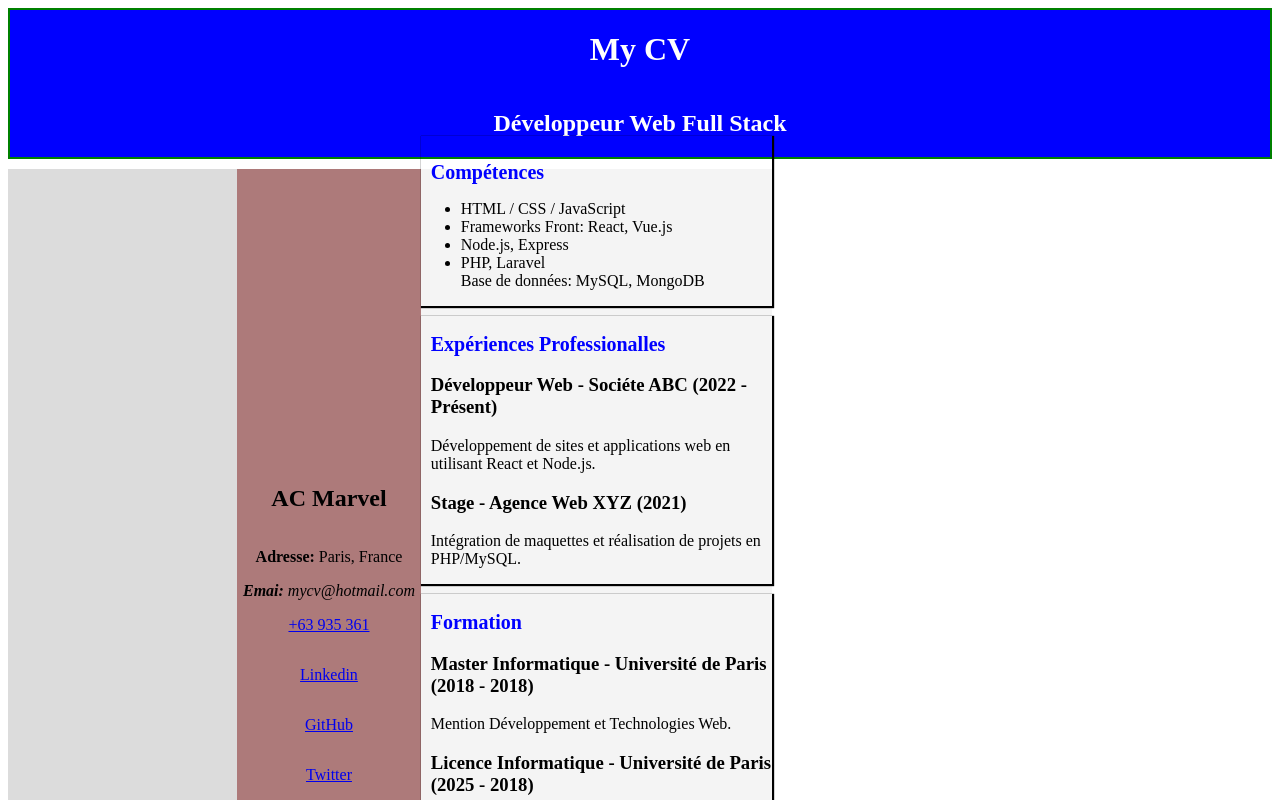
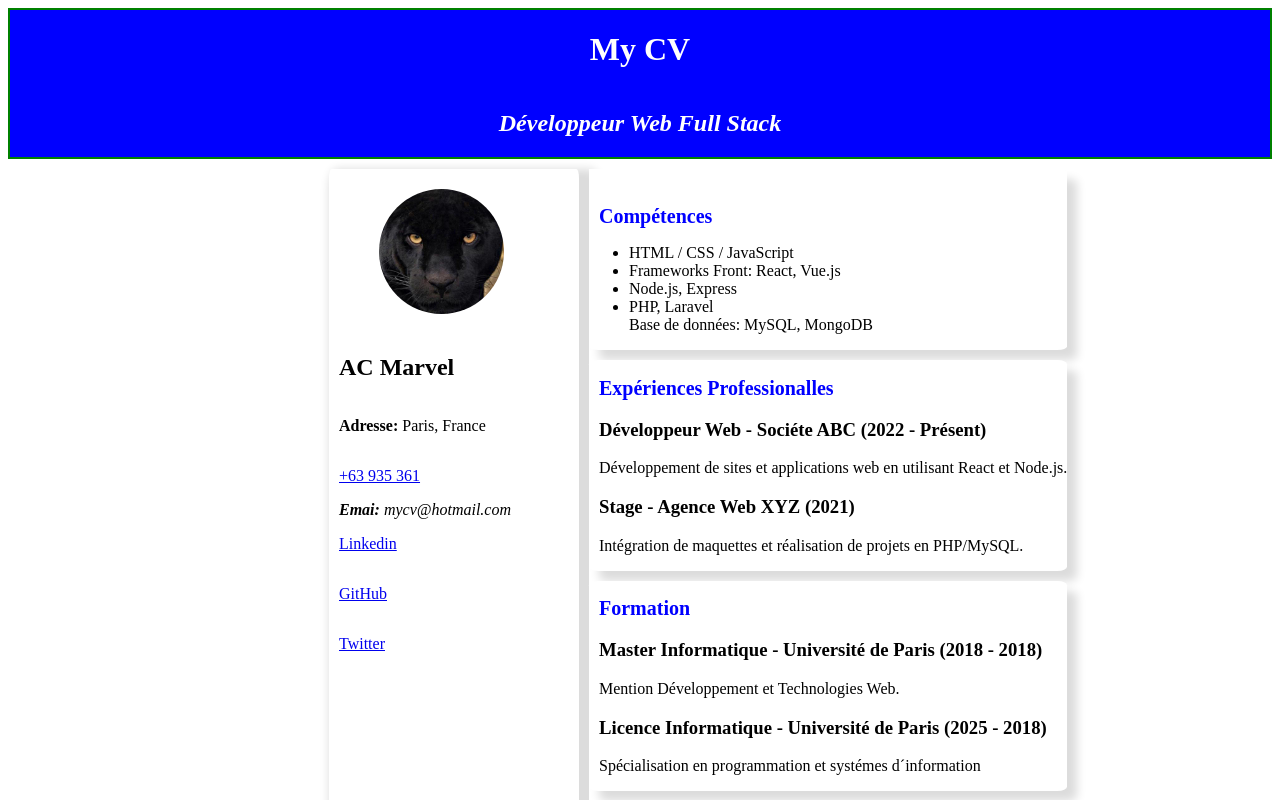
Before and after one commit to IanoIe/myCV, a plain HTML site: page index.html in a window 1280 px wide. Shown: the top 800 px of the page. Drawn offline with Linux system fonts and the light colour scheme.

Commit message:
dev index.html the end and the css to continue...

```diff
--- a/index.html
+++ b/index.html
@@ -9,19 +9,20 @@
 <body>
     <header>
         <h1>My CV</h1>
-        <h2>Développeur Web Full Stack</h2>
+        <h2><i>Développeur Web Full Stack</i></h2>
     </header>
 
     <main>
 
         <aside>
+            <img src="./images/logo.jpeg" alt="image">
             <h2>AC Marvel</h2>
             <p><b>Adresse: </b>Paris, France</p>
+            <p><a href="tel:+63935361">+63 935 361</a></p>
             <address><b>Emai:</b> mycv@hotmail.com</address>
-            <p><a href="tel:+63935361">+63 935 361</a></p>
-            <p><a href="https://www.w3.org/">Linkedin</a></p>
-            <p><a href="https://getbootstrap.com/docs/5.3/layout/breakpoints/">GitHub</a></p>
-            <p><a href="https://www.cmjornal.pt/">Twitter</a></p>
+            <p><a href="https://www.linkedin.com/login/fr?fromSignIn=true&trk=guest_homepage-basic_nav-header-signin">Linkedin</a></p>
+            <p><a href="https://github.com/">GitHub</a></p>
+            <p><a href="https://x.com/">Twitter</a></p>
         </aside>
 
         <section>
--- a/style.css
+++ b/style.css
@@ -18,25 +18,39 @@ header {
 main {
     display: flex;
     flex-direction: row;
-    justify-content: center;
-    align-items: center;
-    margin-right: 500px;
-    margin-top: 10px;
-    height: 90%;
-    background-color: gainsboro;
-
+    padding: 10px;
+    gap: 10px;
 }
 
 aside {
-    margin-left: 30%;
+
+    margin-left: 25%;
     width: 250px;
     display: flex;
     flex-direction: column;
-    align-items: center;
-    justify-content: center;
-    background-color: #ad7a7a;
     height: 58rem;
     margin-top: auto;
+    background-color: white;
+    box-shadow: 10px 10px 10px 10px gainsboro;
+    border-radius: 1%;
+}
+
+aside img {
+    text-align: center;
+    border-radius: 100%;
+    display: block;
+    margin: 20px 50px;
+    width: 50%;
+}
+aside h2 {
+    margin-left: 10px;
+}
+
+aside address {
+    margin-left: 10px;
+}
+aside p{
+    margin-left: 10px;
 }
 
 
@@ -46,7 +60,7 @@ section {
     flex-direction: column;
     justify-content: center;
     background-color: #f4f4f4;
-    height: 58rem;
+    background-color: white;
 }
 
 section h2 {
@@ -65,29 +79,31 @@ section p{
 
 .competence {
     padding-top: 20px;
-    box-shadow: 1px 1px 1px 1px;
-    box-shadow: #f4f4f4;
     margin-bottom: 10px;
+    background-color: white;
+    box-shadow: 10px 10px 10px gainsboro;
+    border-radius: 2%;
 }
-.competence h2 {
-    margin-top: 5px;
-}
+
 
 .exp-professionalles {
     margin-bottom: 10px;
-    box-shadow: 1px 1px 1px 1px;
-    box-shadow: #f4f4f4;
+    background-color: white;
+    box-shadow: 10px 10px 10px gainsboro;
+    border-radius: 2%;
 }
 
 .formation {
     margin-bottom: 10px;
-    box-shadow: 1px 1px 1px 1px;
-    box-shadow: #f4f4f4;
+    background-color: white;
+    box-shadow: 10px 10px 10px gainsboro;
+    border-radius: 2%;
 }
 .form-container {
     height: 100%;
-    box-shadow: 1px 1px 1px 1px;
-    box-shadow: #f4f4f4;
+    background-color: white;
+    box-shadow: 10px 10px 10px gainsboro;
+    border-radius: 2%;
 }
 
 .form-container label {
@@ -96,6 +112,7 @@ section p{
 }
 
 .form-container input {
+    height: 30px;
     margin-left: 10px;
     width: 95%;
 }
@@ -114,7 +131,7 @@ section p{
 }
 /* footer */
 footer {
-    margin-top: 5px;
+    margin-top: 10px;
     display: flex;
     justify-content: center;
     background: blue;
@@ -122,3 +139,15 @@ footer {
     padding: 10px;
     text-align: center;
 }
+
+
+@media screen and (max-width: 768px) {
+
+    aside {
+        background-color: aqua;
+    }
+
+    section {
+        background-color: red;
+    }
+}
```
